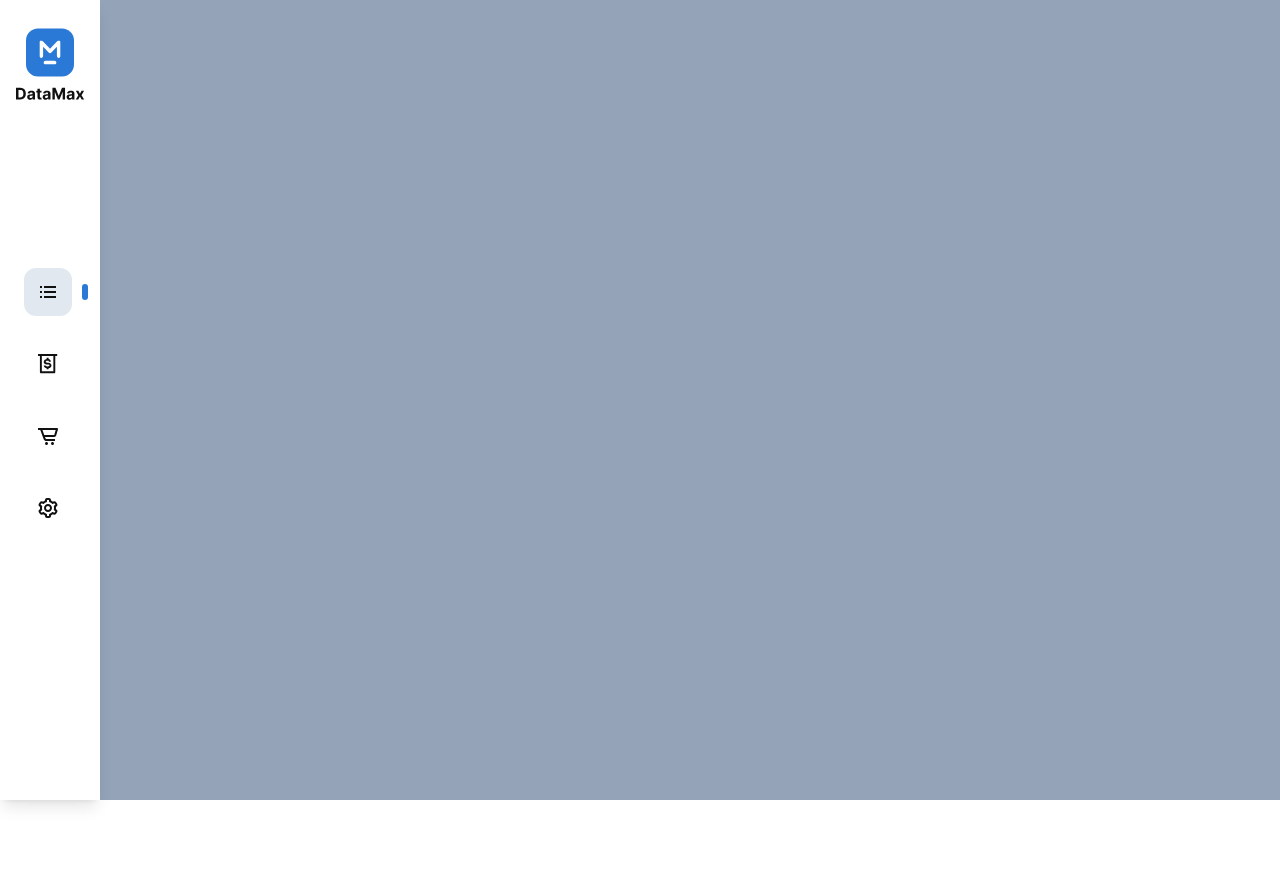
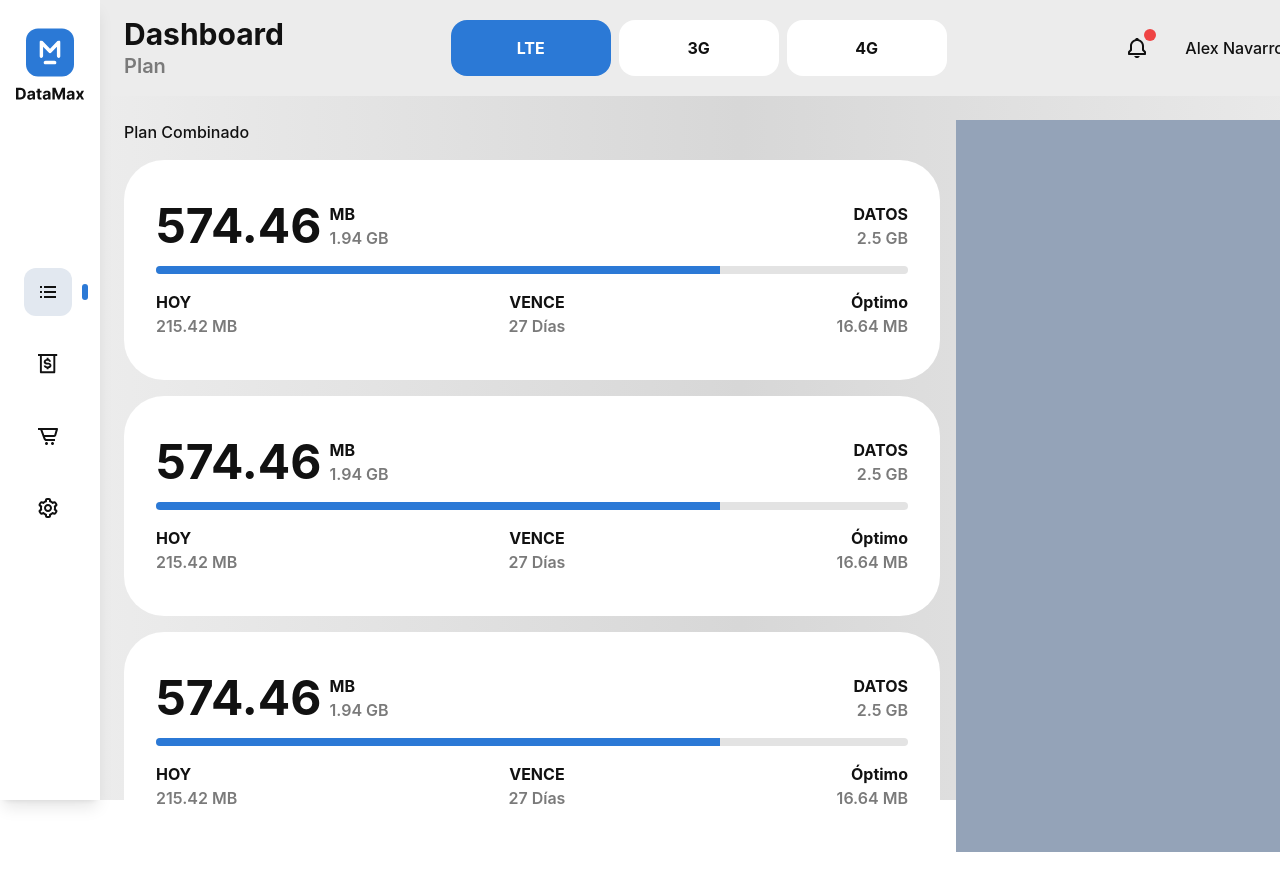
Before and after one commit to swordfest/datamax, a React (Create React App) app: page / in a window 1280 px wide. Shown: the top 876 px of the page. Before the commit the page ends 800 px from the top, so only its background shows below. Built offline with nearby package versions, Linux system fonts and the light colour scheme.

Commit message:
maquetando

```diff
--- /dev/null
+++ b/src/components/Content.js
@@ -0,0 +1,161 @@
+import React from "react";
+import alexPic from "../imgs/alex-pic.png";
+
+export default function Content() {
+	return (
+		<main className="container w-full h-screen flex flex-col ml-[100px] text-[#111111] bg-gradient-to-r from-[#ECECEC] via-[#D7D7D7] to-[#ECECEC] ">
+			{/* <Captcha/> */}
+			<div className="user-bar h-[132px] col-span-12 flex items-center justify-between bg-[#ECECEC] px-6 py-4">
+				<div className="content-section flex flex-col">
+					<h1 className="text-3xl font-bold  ">Dashboard</h1>
+					<span className="text-xl font-semibold text-[#7a7a7a] ">Plan</span>
+				</div>
+				<div className="section-options w-auto h-auto flex items-center gap-2">
+					<button className="button-option w-40 h-14 bg-[#2B79D6] rounded-2xl font-bold text-white ">
+						LTE
+					</button>
+					<button className="button-option w-40 h-14 bg-white rounded-2xl font-bold ">
+						3G
+					</button>
+					<button className="button-option w-40 h-14 bg-white rounded-2xl font-bold ">
+						4G
+					</button>
+				</div>
+				<div className="user-profile w-auto h-auto flex items-center flex-row-reverse gap-6 ">
+					<div className="flex flex-row-reverse gap-4 items-center ">
+						<div className="avatar w-14 h-14 bg-slate-400 flex items-center justify-center rounded-full overflow-hidden">
+							<img src={alexPic} alt="alex pic" className="pic w-14 h-14 " />
+						</div>
+						<span className="font-medium">Alex Navarro</span>
+					</div>
+					<div className="icon-notifications relative w-12 h-12 flex items-center justify-center rounded-xl cursor-pointer hover:bg-[#D8D8D8] active:bg-[#D8D8D8] transition-colors">
+						<svg
+							width="18"
+							height="20"
+							viewBox="0 0 18 20"
+							fill="none"
+							xmlns="http://www.w3.org/2000/svg">
+							<path
+								d="M16 11.586V8C16 4.783 13.815 2.073 10.855 1.258C10.562 0.52 9.846 0 9 0C8.154 0 7.438 0.52 7.145 1.258C4.185 2.074 2 4.783 2 8V11.586L0.293001 13.293C0.199958 13.3857 0.126171 13.4959 0.0758854 13.6172C0.0256001 13.7386 -0.000189449 13.8687 1.04767e-06 14V16C1.04767e-06 16.2652 0.105358 16.5196 0.292894 16.7071C0.480431 16.8946 0.734785 17 1 17H17C17.2652 17 17.5196 16.8946 17.7071 16.7071C17.8946 16.5196 18 16.2652 18 16V14C18.0002 13.8687 17.9744 13.7386 17.9241 13.6172C17.8738 13.4959 17.8 13.3857 17.707 13.293L16 11.586ZM16 15H2V14.414L3.707 12.707C3.80004 12.6143 3.87383 12.5041 3.92412 12.3828C3.9744 12.2614 4.00019 12.1313 4 12V8C4 5.243 6.243 3 9 3C11.757 3 14 5.243 14 8V12C14 12.266 14.105 12.52 14.293 12.707L16 14.414V15ZM9 20C9.6193 20.0008 10.2235 19.8086 10.7285 19.4502C11.2335 19.0917 11.6143 18.5849 11.818 18H6.182C6.38566 18.5849 6.76648 19.0917 7.27151 19.4502C7.77654 19.8086 8.3807 20.0008 9 20Z"
+								fill="#111111"
+							/>
+						</svg>
+						<div className="absolute w-3 h-3 bg-red-500 rounded-full top-[5px] right-[5px]">
+
+						</div>
+					</div>
+				</div>
+			</div>
+			<div className="plans-area grid grid-cols-12 w-full h-full p-6 gap-4">
+				<div className="col-izq col-span-8 w-full h-full flex flex-col gap-4  ">
+
+                    <span className=" font-medium ">Plan Combinado</span>
+                    <div className="item-plan w-full h-[220px] flex flex-col justify-center gap-4 bg-white rounded-[40px] p-8">
+						<div className="first-row w-full h-auto flex items-center justify-between">
+							<div className="flex gap-2">
+								<span className="font-bold text-5xl ">574.46</span>
+								<div className="flex flex-col">
+									<span className=" font-bold ">MB</span>
+									<span className=" font-semibold text-[#7A7A7A] ">
+										1.94 GB
+									</span>
+								</div>
+							</div>
+							<div className="flex flex-col items-end">
+								<span className=" font-bold ">DATOS</span>
+								<span className=" font-semibold text-[#7A7A7A] ">2.5 GB</span>
+							</div>
+						</div>
+						<div className="progress-bar w-full h-2 rounded-full overflow-hidden bg-[#E3E3E3] ">
+							<div className="w-3/4 h-full bg-[#2B79D6]"> </div>
+						</div>
+						<div className="third-row w-full h-auto flex items-center justify-between">
+							<div className="flex flex-col items-start">
+								<span className=" font-bold ">HOY</span>
+								<span className=" font-semibold text-[#7A7A7A] ">215.42 MB</span>
+							</div>
+							<div className="flex flex-col items-center">
+								<span className=" font-bold ">VENCE</span>
+								<span className=" font-semibold text-[#7A7A7A] ">27 Días</span>
+							</div>
+							<div className="flex flex-col items-end">
+								<span className=" font-bold ">Óptimo</span>
+								<span className=" font-semibold text-[#7A7A7A] ">16.64 MB</span>
+							</div>
+						</div>
+					</div>
+                    <div className="item-plan w-full h-[220px] flex flex-col justify-center gap-4 bg-white rounded-[40px] p-8">
+						<div className="first-row w-full h-auto flex items-center justify-between">
+							<div className="flex gap-2">
+								<span className="font-bold text-5xl ">574.46</span>
+								<div className="flex flex-col">
+									<span className=" font-bold ">MB</span>
+									<span className=" font-semibold text-[#7A7A7A] ">
+										1.94 GB
+									</span>
+								</div>
+							</div>
+							<div className="flex flex-col items-end">
+								<span className=" font-bold ">DATOS</span>
+								<span className=" font-semibold text-[#7A7A7A] ">2.5 GB</span>
+							</div>
+						</div>
+						<div className="progress-bar w-full h-2 rounded-full overflow-hidden bg-[#E3E3E3] ">
+							<div className="w-3/4 h-full bg-[#2B79D6]"> </div>
+						</div>
+						<div className="third-row w-full h-auto flex items-center justify-between">
+							<div className="flex flex-col items-start">
+								<span className=" font-bold ">HOY</span>
+								<span className=" font-semibold text-[#7A7A7A] ">215.42 MB</span>
+							</div>
+							<div className="flex flex-col items-center">
+								<span className=" font-bold ">VENCE</span>
+								<span className=" font-semibold text-[#7A7A7A] ">27 Días</span>
+							</div>
+							<div className="flex flex-col items-end">
+								<span className=" font-bold ">Óptimo</span>
+								<span className=" font-semibold text-[#7A7A7A] ">16.64 MB</span>
+							</div>
+						</div>
+					</div>
+                    <div className="item-plan w-full h-[220px] flex flex-col justify-center gap-4 bg-white rounded-[40px] p-8">
+						<div className="first-row w-full h-auto flex items-center justify-between">
+							<div className="flex gap-2">
+								<span className="font-bold text-5xl ">574.46</span>
+								<div className="flex flex-col">
+									<span className=" font-bold ">MB</span>
+									<span className=" font-semibold text-[#7A7A7A] ">
+										1.94 GB
+									</span>
+								</div>
+							</div>
+							<div className="flex flex-col items-end">
+								<span className=" font-bold ">DATOS</span>
+								<span className=" font-semibold text-[#7A7A7A] ">2.5 GB</span>
+							</div>
+						</div>
+						<div className="progress-bar w-full h-2 rounded-full overflow-hidden bg-[#E3E3E3] ">
+							<div className="w-3/4 h-full bg-[#2B79D6]"> </div>
+						</div>
+						<div className="third-row w-full h-auto flex items-center justify-between">
+							<div className="flex flex-col items-start">
+								<span className=" font-bold ">HOY</span>
+								<span className=" font-semibold text-[#7A7A7A] ">215.42 MB</span>
+							</div>
+							<div className="flex flex-col items-center">
+								<span className=" font-bold ">VENCE</span>
+								<span className=" font-semibold text-[#7A7A7A] ">27 Días</span>
+							</div>
+							<div className="flex flex-col items-end">
+								<span className=" font-bold ">Óptimo</span>
+								<span className=" font-semibold text-[#7A7A7A] ">16.64 MB</span>
+							</div>
+						</div>
+					</div>
+
+				</div>
+				<div className="col-der col-span-4 w-full h-full bg-slate-400 "></div>
+			</div>
+		</main>
+	);
+}
--- a/src/index.js
+++ b/src/index.js
@@ -9,6 +9,7 @@ import TabMenu from './components/TabMenu';
 import { QueryClient, QueryClientProvider } from 'react-query';
 import Login from './components/Login';
 import Dashboard from './components/Dashboard';
+import Content from './components/Content';
 
 const queryClient = new QueryClient({
   defaultOptions: {
@@ -24,7 +25,7 @@ root.render(
     <QueryClientProvider client={queryClient}>
       {/* <Login/> */}
       <Navbar/>
-      <Dashboard/>
+      <Content/>
     </QueryClientProvider>
   </React.StrictMode>
 );
```
Also changed, not shown: src/components/TabMenu.js (+1 -1 lines), src/imgs/alex-pic.png (added).
